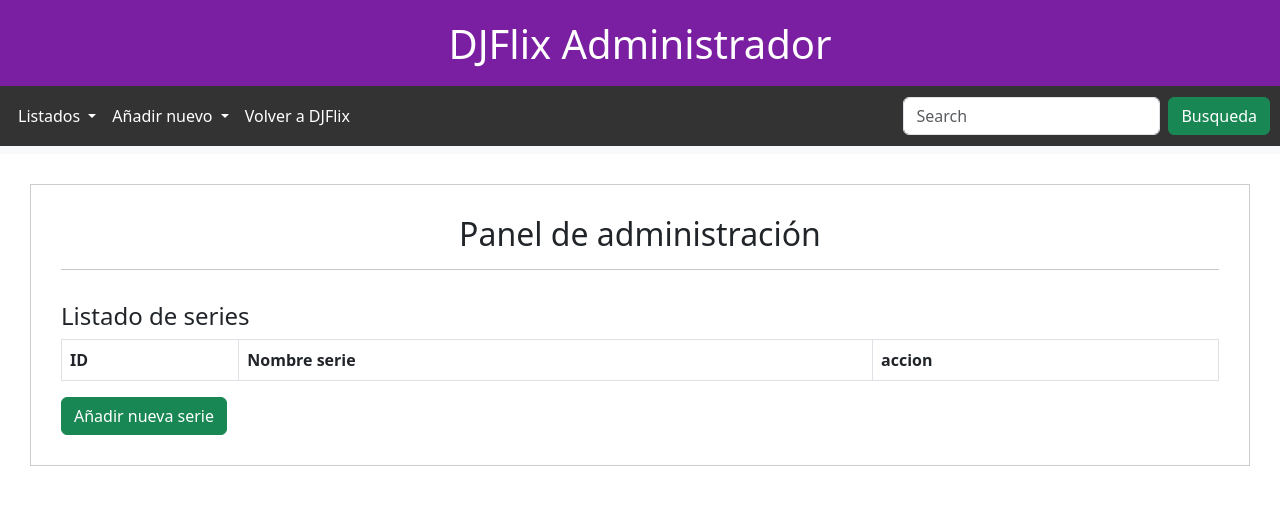
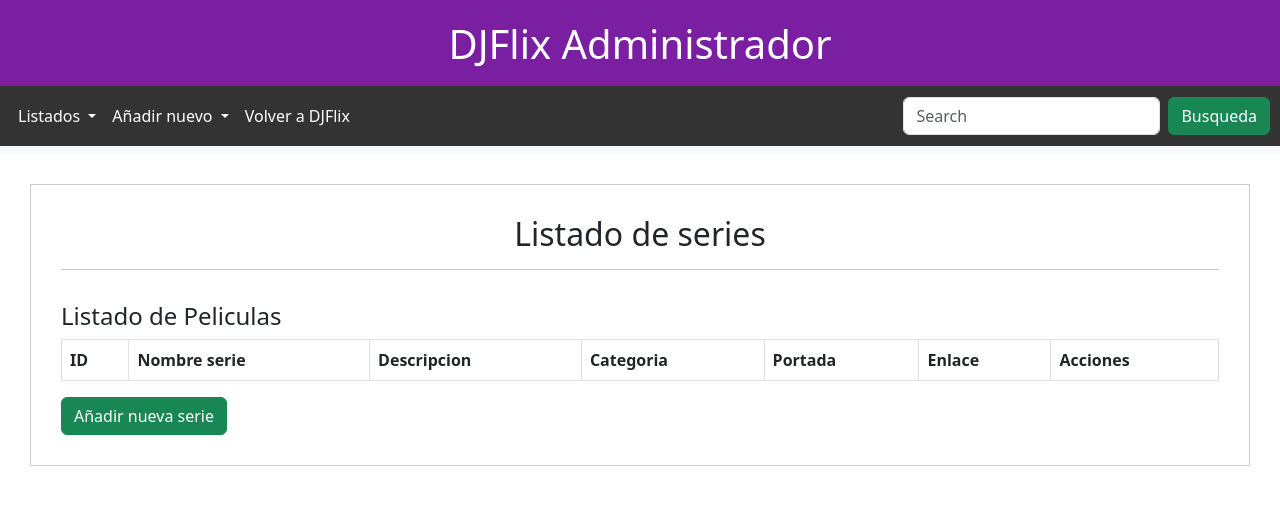
Before and after one commit to ceurrutia/DJFLIX, a Django app: page /serie_lista/ in a window 1280 px wide. Shown: the top 505 px of the page. Run offline with Django 4.2, Linux system fonts and the light colour scheme; data that the repository does not hold is empty.

Commit message:
Corrijo templates, traigo serie a la vista serie del sitio

```diff
--- a/templates/administracion/base_admin.html
+++ b/templates/administracion/base_admin.html
@@ -53,7 +53,7 @@
                         <ul class="dropdown-menu">
                             <li><a class="dropdown-item" href="{% url "create_categoria" %}">Categoría</a></li>
                             <li><a class="dropdown-item" href="{% url "create_pelicula" %}">Pelicula</a></li>
-                            <li><a class="dropdown-item" href="producto-create.html">Serie</a></li>
+                            <li><a class="dropdown-item" href="{% url "serie_crear" %}">Serie</a></li>
                         </ul>
                     </li>
                     <li class="nav-item">
--- a/templates/administracion/index.html
+++ b/templates/administracion/index.html
@@ -58,7 +58,7 @@
                             <button type="button" class="btn btn-success" style="margin-right:5px;" ><a href={% url "create_pelicula" %}>Añadir
                                 nueva pelicula
                             </a></button>
-                            <button type="button" class="btn btn-success" ><a href="producto-create.html">Añadir
+                            <button type="button" class="btn btn-success" ><a href="{% url "serie_crear" %}">Añadir
                                 nueva serie
                             </a></button>
                         </div>
--- a/templates/administracion/serie_lista.html
+++ b/templates/administracion/serie_lista.html
@@ -4,20 +4,23 @@
 
         <div id="app" class="table-results">
             <table class="table">
-                <h2 class="text-center">Panel de administración</h2>
+                <h2 class="text-center">Listado de series</h2>
 
                 <hr>
 
 
-
                         <div class="table-responsive">
                             <table class="table table-bordered">
-                                <h4> Listado de series</h4>
+                                <h4> Listado de Peliculas</h4>
                                 <thead>
                                     <tr>
                                         <th scope="col">ID</th>
                                         <th scope="col">Nombre serie</th>
-                                        <th scope="col">accion</th>
+                                        <th scope="col">Descripcion</th>
+                                        <th scope="col">Categoria</th>
+                                        <th scope="col">Portada</th>
+                                        <th scope="col">Enlace</th>
+                                        <th scope="col">Acciones</th>
 
                                     </tr>
                                 </thead>
@@ -27,6 +30,9 @@
                                          {% for serie in serie %}
                                         <td >{{ serie.id }}</td>
                                         <td>{{ serie.nombre }}</td>
+                                        <td>{{serie.descripcion}}</td>
+                                        <td>{{serie.categoria}}</td>
+                                        <td>{{serie.portada}}</td>
 
                                         <td>
 
```
Also changed, not shown: peliculas/views.py (+6 -17 lines), templates/administracion/serie_crear.html (+11 -23 lines), templates/series.html (+15 -6 lines), administracion/migrations/0002_alter_serie_cant_capitulos.py (added).
